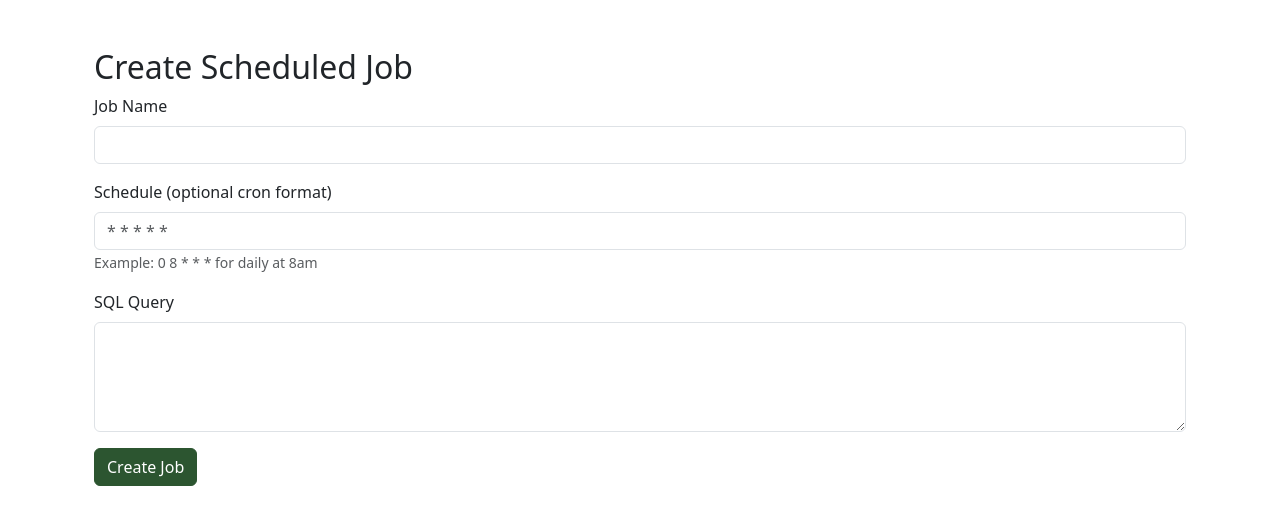
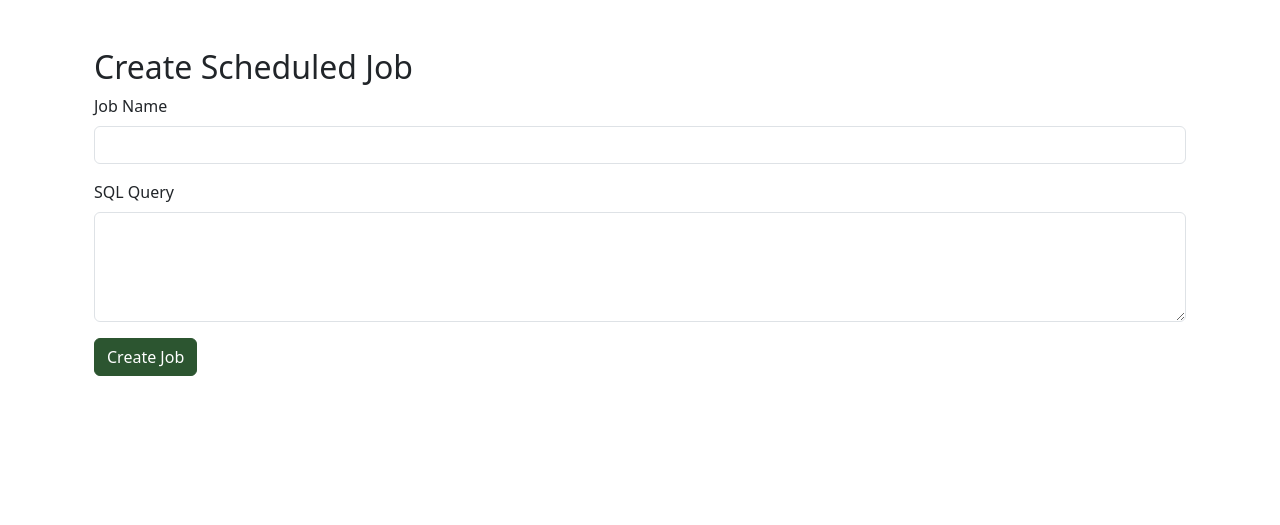
Before and after one commit to Zedoman/Herbal, a Flask app: page /create_job in a window 1280 px wide. Shown: the part 56-581 px from the top of the page. Run offline with Flask 3, Linux system fonts and the light colour scheme.

```diff
--- a/templates/create_job.html
+++ b/templates/create_job.html
@@ -7,11 +7,7 @@
       <label for="name" class="form-label">Job Name</label>
       <input type="text" class="form-control" id="name" name="name" required>
     </div>
-    <div class="mb-3">
-        <label for="schedule_str" class="form-label">Schedule (optional cron format)</label>
-        <input type="text" class="form-control" id="schedule_str" name="schedule_str" placeholder="* * * * *">
-        <small class="text-muted">Example: 0 8 * * * for daily at 8am</small>
-      </div>
+
     <div class="mb-3">
       <label for="query" class="form-label">SQL Query</label>
       <textarea class="form-control" id="query" name="query" rows="4" required></textarea>
```
